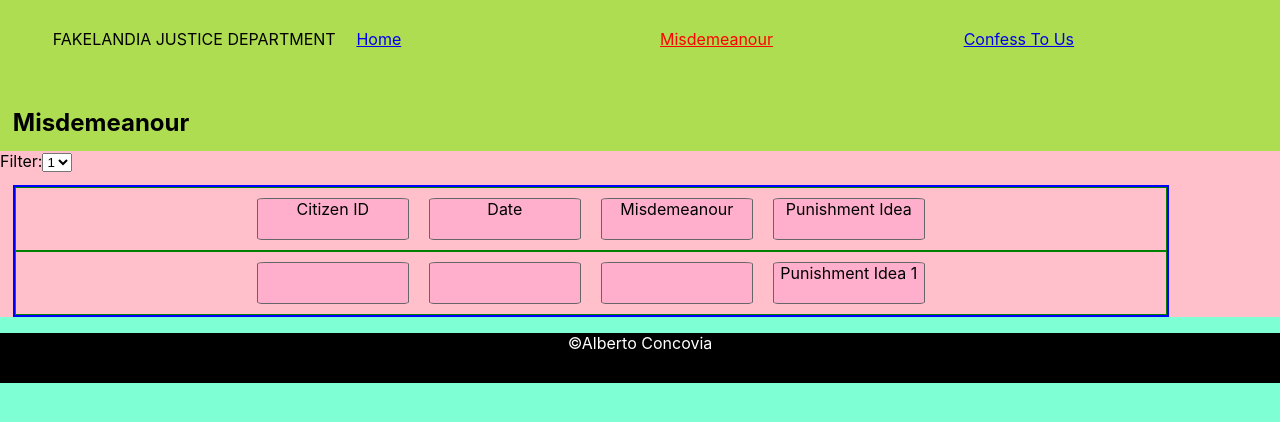
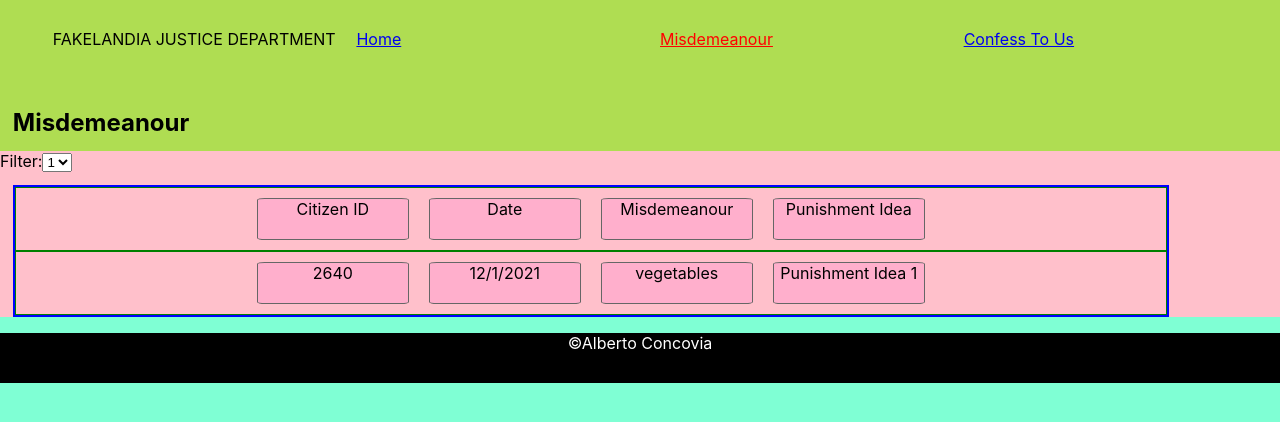
Before and after one commit to AlbertoConcovia/router-justice-for-fakelandia, a React (Create React App) app: page /Misdemeanour in a window 1280 px wide. Shown: the top 422 px of the page. Built offline with nearby package versions, Linux system fonts and the light colour scheme.

Commit message:
useContext added

```diff
--- a/src/components/MisdemeanourItem.js
+++ b/src/components/MisdemeanourItem.js
@@ -1,18 +1,26 @@
-const MisdemeanourItem = ({ misdemeanourItem }) => (
+import React, { useContext } from 'react';
+import { FavouritesContext } from './pages/Misdemeanour';
+
+function MisdemeanourItem() {
+
+const { misdemeanour, setMisdemeanour } = useContext(FavouritesContext);
+
+return (
   <div className="row">
     <div class="col-xs-3 col-sm-3 col-md-3 col-lg-3">
-      <div className="box">{misdemeanourItem?.citizenId}</div>
+      <div className="box">{misdemeanour[0]?.citizenId}</div>
     </div>
     <div class="col-xs-3 col-sm-3 col-md-3 col-lg-3">
-      <div className="box">{misdemeanourItem?.date}</div>
+      <div className="box">{misdemeanour[0]?.date}</div>
     </div>
     <div class="col-xs-3 col-sm-3 col-md-3 col-lg-3">
-      <div className="box">{misdemeanourItem?.misdemeanour}</div>
+      <div className="box">{misdemeanour[0]?.misdemeanour}</div>
     </div>
     <div class="col-xs-3 col-sm-3 col-md-3 col-lg-3">
       <div className="box">Punishment Idea 1</div>
     </div>
   </div>
 );
+}
 
 export default MisdemeanourItem;
--- a/src/components/pages/Misdemeanour.js
+++ b/src/components/pages/Misdemeanour.js
@@ -1,6 +1,8 @@
 import MisdemeanourContainer from "../MisdemeanourContainer";
 import generateMisdemeanours from "../generateMisdemeanours";
 import React, { useState, useEffect } from "react";
+
+export const FavouritesContext = React.createContext();
 
 function Misdemeanour() {
   const [misdemeanour, setMisdemeanour] = useState([]);
@@ -31,6 +33,10 @@ function Misdemeanour() {
   }, [misdemeanour]);
 
   return (
+    <FavouritesContext.Provider
+    value={{ misdemeanour, setMisdemeanour }}
+  >
+
     <div>
       <header className="header">
         <h2>Misdemeanour</h2>
@@ -42,9 +48,12 @@ function Misdemeanour() {
         <option value="2">2</option>
       </select>
 
-      <MisdemeanourContainer misdemeanour={misdemeanour[0]} />
+      <MisdemeanourContainer />
       <p>{errorMessage}</p>
     </div>
+
+    </FavouritesContext.Provider>
+
   );
 }
 
```
